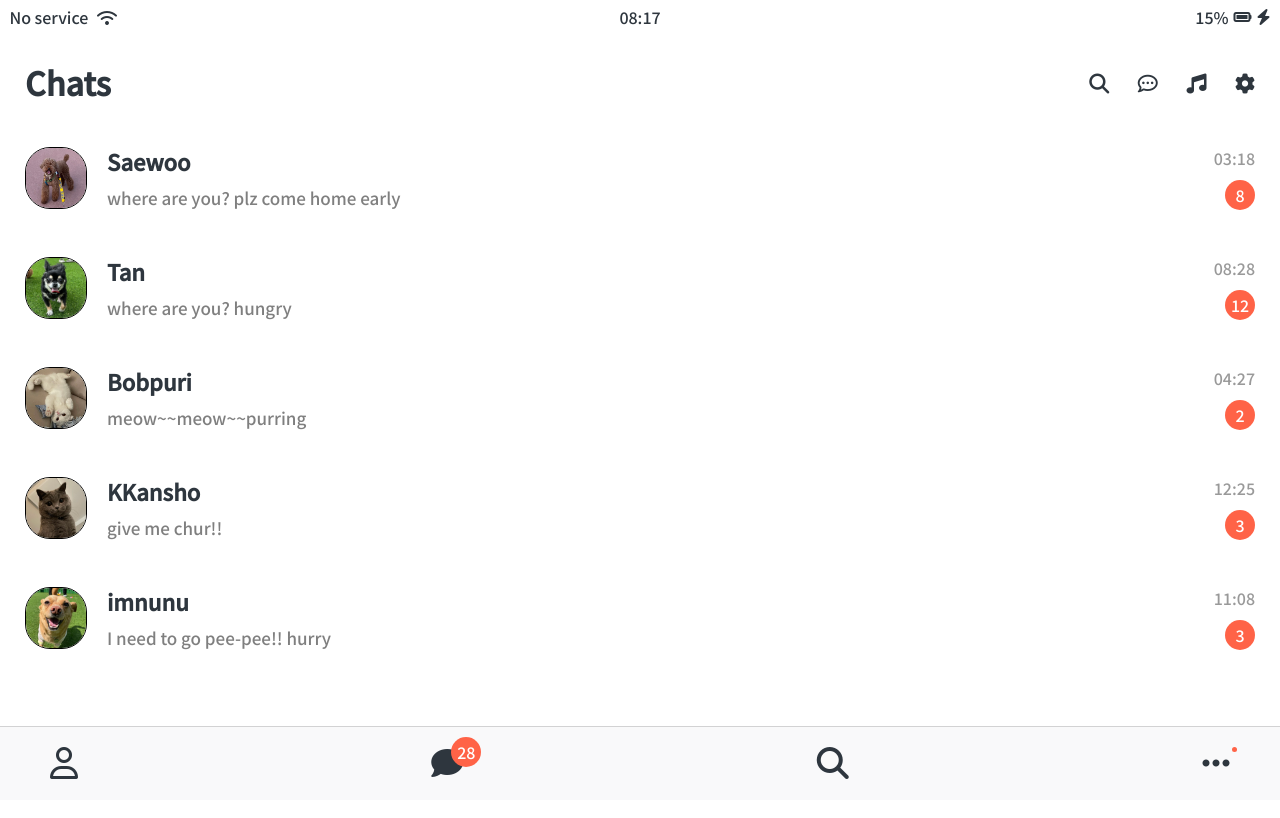
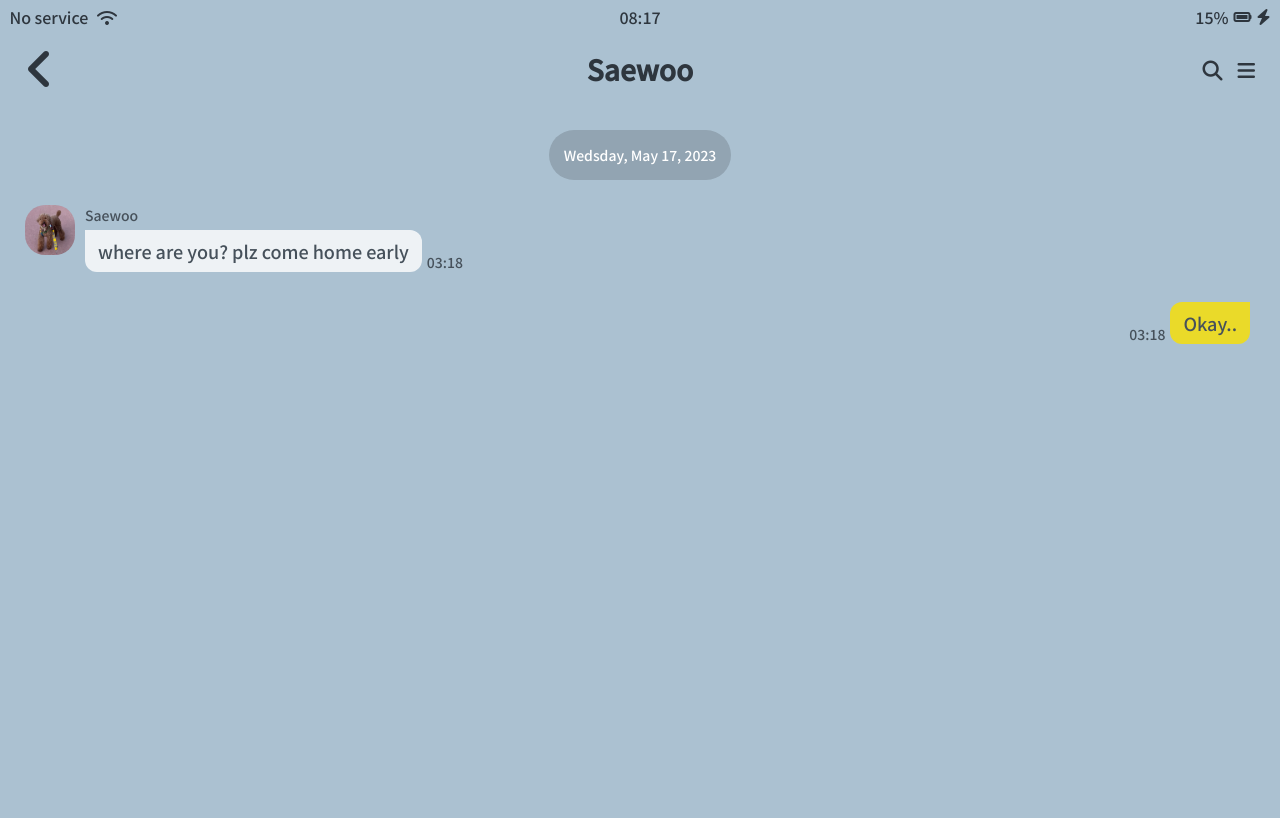
Before and after one commit to SSong-sh/kokoa-clone-2023, a plain HTML site: page chat.html in a window 1280 px wide. Shown: the top 818 px of the page. Drawn offline with Linux system fonts and the light colour scheme.

Commit message:
Added Chat Screen

```diff
--- a/chat.html
+++ b/chat.html
@@ -5,9 +5,9 @@
     <meta charset="UTF-8" />
     <meta http-equiv="X-UA-Compatible" content="IE=edge" />
     <meta name="viewport" content="width=device-width, initial-scale=1.0" />
-    <title>Chats - Kokoa Talk</title>
+    <title>Chat Saewoo - Kokoa Talk</title>
   </head>
-  <body>
+  <body id="chat-screen">
     <div class="status-bar">
       <div class="status-bar__column">
         <span>No service</span>
@@ -23,137 +23,45 @@
       </div>
     </div>
 
-    <header class="screen-header">
-      <h1 class="screen-header__title">Chats</h1>
-      <div class="screen-header__icons">
+    <header class="alt-header">
+      <div class="alt-header__column">
+        <a href="javascript:history.back();">
+          <i class="fas fa-angle-left fa-3x"></i>
+        </a>
+      </div>
+      <div class="alt-header__column">
+        <h1 class="alt-header__title">Saewoo</h1>
+      </div>
+      <div class="alt-header__column">
         <span><i class="fas fa-search fa-lg"></i></span>
-        <span><i class="far fa-comment-dots fa-lg"></i></span>
-        <span><i class="fas fa-music fa-lg"></i></span>
-        <span
-          ><a href="settings.html"><i class="fas fa-cog fa-lg"></i></a
-        ></span>
+        <span><i class="fas fa-bars fa-lg"></i></span>
       </div>
     </header>
 
-    <main class="main-screen">
-      <div class="user-component">
-        <div class="user-component__column">
-          <img
-            src="img/새우.jpg"
-            class="user-componet__avatar user-componet__avatar--sm"
-          />
-          <div class="user-component__text">
-            <h4 class="user-component__title">Saewoo</h4>
-            <h6 class="user-component__subtitle">
-              where are you? plz come home early
-            </h6>
+    <main class="main-screen main-chat">
+      <div class="chat__timestamp">Wedsday, May 17, 2023</div>
+      <div class="message-row">
+        <img src="img/새우.jpg" />
+        <div class="message-row__content">
+          <span class="message__author">Saewoo</span>
+          <div class="messagr__info">
+            <span class="message__bubble"
+              >where are you? plz come home early</span
+            >
+            <span class="message__time">03:18</span>
           </div>
-        </div>
-
-        <div class="user-component__column">
-          <span class="user-component__time">03:18</span>
-          <div class="badge">8</div>
         </div>
       </div>
 
-      <div class="user-component">
-        <div class="user-component__column">
-          <img
-            src="img/탄.jpg"
-            class="user-componet__avatar user-componet__avatar--sm"
-          />
-          <div class="user-component__text">
-            <h4 class="user-component__title">Tan</h4>
-            <h6 class="user-component__subtitle">where are you? hungry</h6>
+      <div class="message-row message-row--own">
+        <div class="message-row__content">
+          <div class="messagr__info">
+            <span class="message__bubble">Okay..</span>
+            <span class="message__time">03:18</span>
           </div>
-        </div>
-
-        <div class="user-component__column">
-          <span class="user-component__time">08:28</span>
-          <div class="badge">12</div>
-        </div>
-      </div>
-      <div class="user-component">
-        <div class="user-component__column">
-          <img
-            src="img/밥풀.jpg"
-            class="user-componet__avatar user-componet__avatar--sm"
-          />
-          <div class="user-component__text">
-            <h4 class="user-component__title">Bobpuri</h4>
-            <h6 class="user-component__subtitle">meow~~meow~~purring</h6>
-          </div>
-        </div>
-
-        <div class="user-component__column">
-          <span class="user-component__time">04:27</span>
-          <div class="badge">2</div>
-        </div>
-      </div>
-      <div class="user-component">
-        <div class="user-component__column">
-          <img
-            src="img/깐쇼.jpg"
-            class="user-componet__avatar user-componet__avatar--sm"
-          />
-          <div class="user-component__text">
-            <h4 class="user-component__title">KKansho</h4>
-            <h6 class="user-component__subtitle">give me chur!!</h6>
-          </div>
-        </div>
-
-        <div class="user-component__column">
-          <span class="user-component__time">12:25</span>
-          <div class="badge">3</div>
-        </div>
-      </div>
-      <div class="user-component">
-        <div class="user-component__column">
-          <img
-            src="img/누누.jpg"
-            class="user-componet__avatar user-componet__avatar--sm"
-          />
-          <div class="user-component__text">
-            <h4 class="user-component__title">imnunu</h4>
-            <h6 class="user-component__subtitle">
-              I need to go pee-pee!! hurry
-            </h6>
-          </div>
-        </div>
-
-        <div class="user-component__column">
-          <span class="user-component__time">11:08</span>
-          <div class="badge">3</div>
         </div>
       </div>
     </main>
-
-    <nav class="nav">
-      <ul class="nav__list">
-        <li class="nav__btn">
-          <a class="nav__link" href="friends.html">
-            <i class="far fa-user fa-2x"></i
-          ></a>
-        </li>
-        <li class="nav__btn">
-          <a class="nav__link" href="chat.html">
-            <span class="nav__notification badge">28</span>
-            <i class="fas fa-comment fa-2x"></i>
-          </a>
-        </li>
-        <li class="nav__btn">
-          <a class="nav__link" href="find.html"
-            ><i class="fas fa-search fa-2x"></i>
-          </a>
-        </li>
-        <li class="nav__btn">
-          <a class="nav__link" href="more.html">
-            <span class="nav__notification2"></span>
-            <i class="fas fa-ellipsis-h fa-2x"></i>
-          </a>
-        </li>
-      </ul>
-    </nav>
 
     <script
       src="https://kit.fontawesome.com/6478f529f2.js"
--- a/css/components/alt-screen-header.css
+++ b/css/components/alt-screen-header.css
@@ -4,6 +4,9 @@
   display: flex;
   align-items: center;
   justify-content: center;
+}
+.alt-header__column {
+  width: 33%;
 }
 .alt-header__title {
   font-size: 28px;
@@ -12,6 +15,17 @@
 .alt-header__column:first-child {
   margin-right: auto;
 }
+.alt-header__column:nth-child(2) {
+  text-align: center;
+}
 .alt-header__column:last-child {
   margin-left: auto;
+  display: flex;
+  justify-content: flex-end;
 }
+.alt-header__column span:last-child {
+  margin-left: 15px;
+}
+.alt-header__column span {
+  margin-left: 20px;
+}
--- /dev/null
+++ b/css/screens/chat.css
@@ -0,0 +1,82 @@
+#chat-screen {
+  background-color: #abc1d1;
+  height: 1100vh;
+}
+#chat-screen .alt-header,
+.status-bar {
+  top: 0;
+  position: fixed;
+  width: 100%;
+  background-color: #abc1d1;
+  box-sizing: border-box;
+}
+#chat-screen .status-bar {
+  z-index: 2;
+}
+#chat-screen .alt-header {
+  top: 20px;
+  z-index: 1;
+}
+
+.main-chat {
+  margin-top: 130px;
+  display: flex;
+  flex-direction: column;
+  align-items: center;
+}
+.chat__timestamp {
+  background-color: #92a4b2;
+  padding: 15px;
+  border-radius: 25px;
+  color: white;
+  font-size: 14px;
+  margin-bottom: 25px;
+}
+.message-row {
+  width: 100%;
+  display: flex;
+  margin-bottom: 30px;
+}
+.message-row img {
+  width: 50px;
+  height: 50px;
+  border-radius: 40%;
+  margin-right: 10px;
+}
+.message__author {
+  margin-bottom: 5px;
+  display: block;
+}
+
+.messagr__info {
+  display: flex;
+  align-items: flex-end;
+}
+.message__bubble {
+  background-color: white;
+  opacity: 0.8;
+  padding: 8px 13px;
+  font-size: 18px;
+  border-radius: 12px;
+  border-top-left-radius: 0px;
+  margin-right: 5px;
+}
+.message__time,
+.message__author {
+  opacity: 0.8;
+  font-size: 14px;
+}
+.message-row--own {
+  justify-content: flex-end;
+}
+.message-row--own .message__bubble {
+  background-color: var(--yellow);
+  border-top-right-radius: 0px;
+  border-top-left-radius: 12px;
+  margin-right: 5px;
+  margin-left: 5px;
+}
+
+.message-row--own .messagr__info {
+  flex-direction: row-reverse;
+}
--- a/css/style.css
+++ b/css/style.css
@@ -18,6 +18,7 @@
 @import "screens/find.css";
 @import "screens/more.css";
 @import "screens/settings.css";
+@import "screens/chat.css";
 
 body {
   color: #2e363e;
```
Also changed, not shown: chats.html (added, +165 -0 lines), find.html (+1 -1 lines), friends.html (+1 -1 lines), more.html (+1 -1 lines), settings.html (+1 -1 lines).
